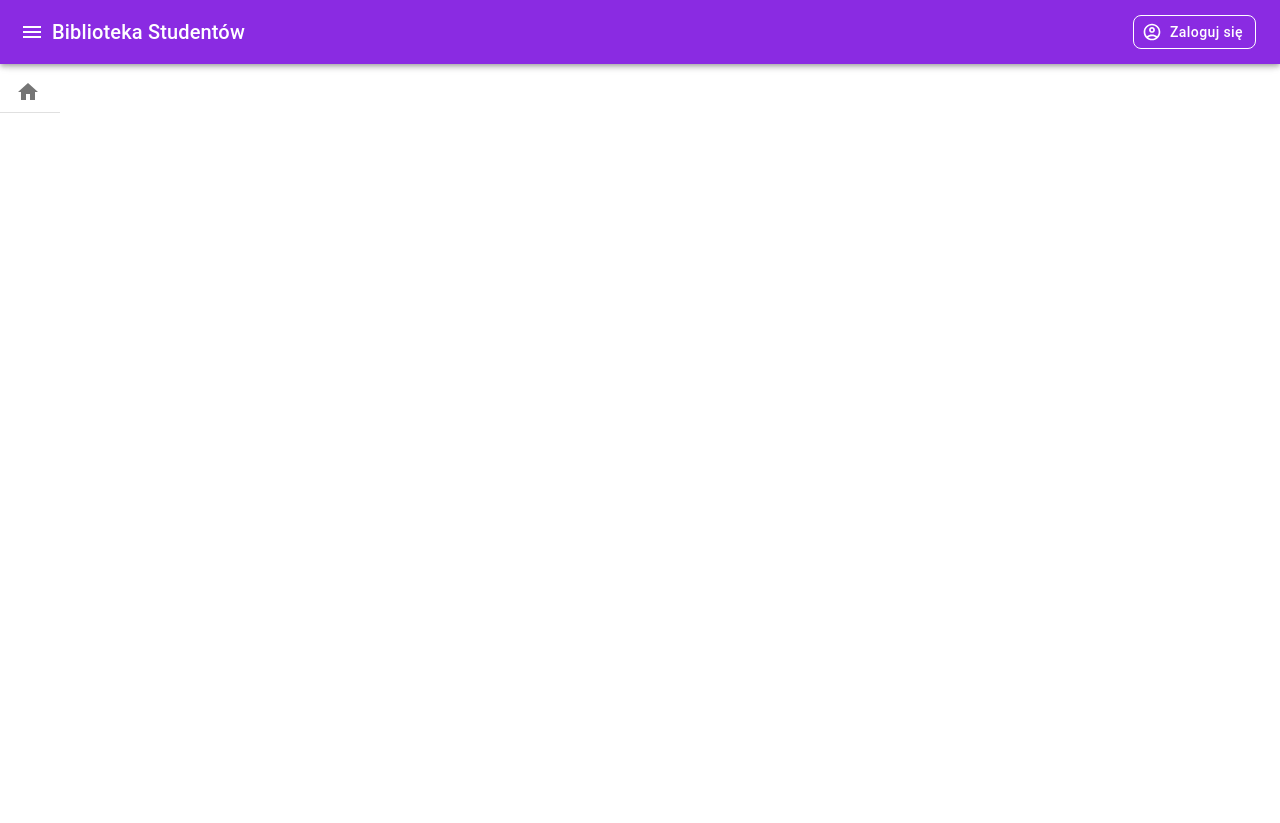
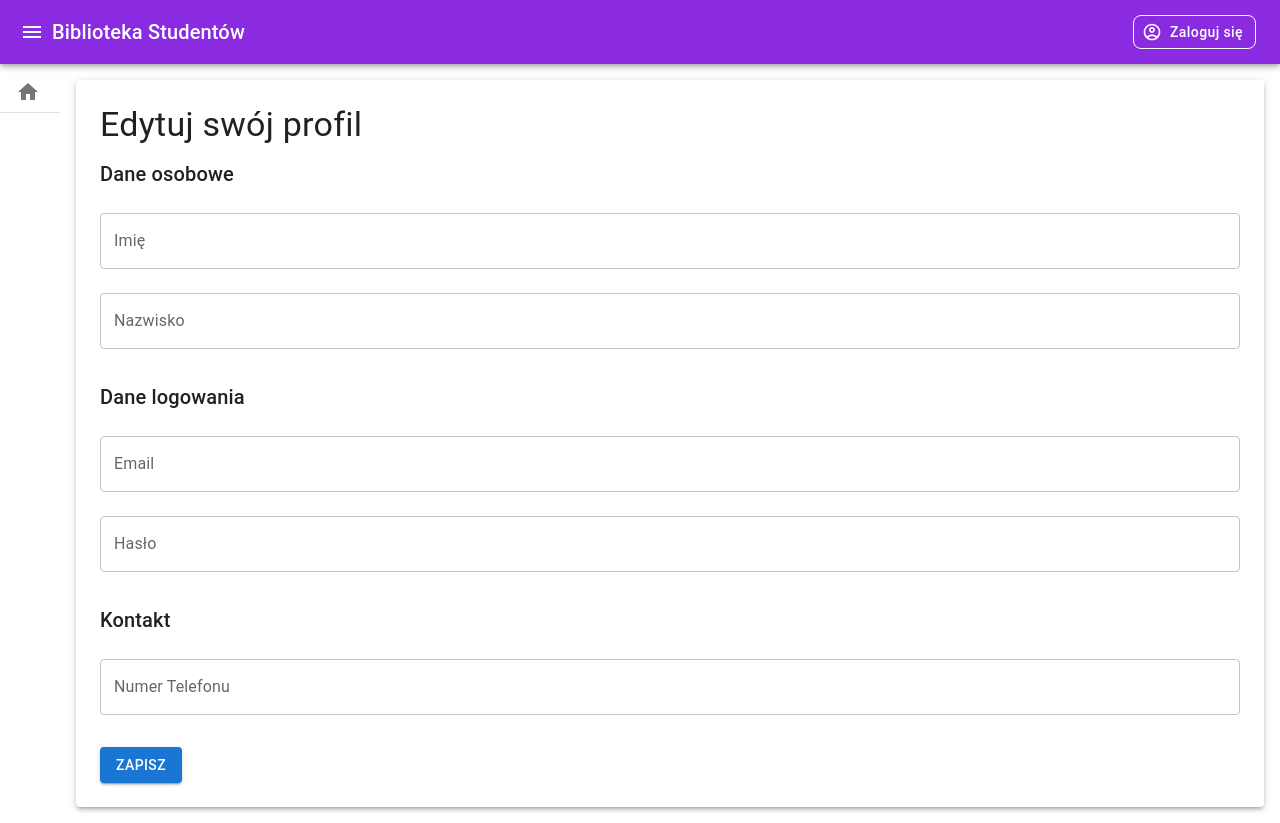
Before and after one commit to flexx01/library-front, a React (Create React App) app: page /profiledit in a window 1280 px wide. Before the commit the page ends 800 px from the top, so only its background shows below. Built offline with nearby package versions, Linux system fonts and the light colour scheme.

Commit message:
Panel użytkownika

```diff
--- a/src/App.js
+++ b/src/App.js
@@ -6,6 +6,7 @@ import NavigationMenu from "./components/NavigationMenu";
 import Home from "./screens/Home";
 import Login from "./screens/Login";
 import AdminPage from "./screens/AdminPage";
+import UserProfileEdit from "./screens/UserProfileEdit";
 import { AuthProvider } from "./context/AuthContext";
 import PrivateRoute from "./context/PrivateRoute"; // Import komponentu PrivateRoute
 
@@ -40,6 +41,7 @@ const App = () => {
           >
             <Routes>
               <Route path="/" element={<Home />} />
+              <Route path="/profiledit" element={<UserProfileEdit />} />
               <Route path="/login" element={<Login />} />
               <Route element={<PrivateRoute role="ADMIN" />}>
                 <Route path="/admin/*" element={<AdminPage />} />
--- a/src/components/Header.js
+++ b/src/components/Header.js
@@ -72,8 +72,10 @@ const Header = ({ toggleDrawer }) => {
               open={Boolean(anchorEl)}
               onClose={handleMenuClose}
             >
+              <MenuItem component={Link} to="/profiledit">
+                Ustawienia Profilu
+              </MenuItem>
               <MenuItem onClick={handleLogout}>Wyloguj się</MenuItem>
-              {/* Add more menu items as needed */}
             </Menu>
           </>
         ) : (
--- a/src/screens/AdminPage.js
+++ b/src/screens/AdminPage.js
@@ -4,7 +4,7 @@ import { CssBaseline, Container, Box } from '@mui/material';
 import UserTable from '../components/UserTable';
 import UserEdit from '../components/UserEdit';
 import UserAdd from '../components/UserAdd';
-import PrivateRoute from '../context/PrivateRoute'; // Import PrivateRoute
+import PrivateRoute from '../context/PrivateRoute';
 
 const AdminPage = () => {
     return (
--- /dev/null
+++ b/src/screens/UserProfileEdit.js
@@ -0,0 +1,168 @@
+import React, { useState, useEffect, useContext } from 'react';
+import { useNavigate } from 'react-router-dom';
+import axiosInstance from '../api/axiosConfig';
+import { AuthContext } from '../context/AuthContext'; // Importowanie kontekstu autoryzacji
+import { Box, TextField, Button, Typography, Paper } from '@mui/material';
+
+const UserProfileEdit = () => {
+    const navigate = useNavigate();
+    const { user: authUser } = useContext(AuthContext); // Pobranie zalogowanego użytkownika z kontekstu
+    const [user, setUser] = useState({
+        id: 0,
+        firstName: '',
+        lastName: '',
+        password: '',
+        email: '',
+        loans: null,
+        role: '',
+        phoneNumber: ''
+    });
+    const [errors, setErrors] = useState({});
+
+    useEffect(() => {
+        const fetchUser = async () => {
+            try {
+                console.log('Fetching user with ID:', authUser.id); // Logowanie ID użytkownika
+                const response = await axiosInstance.get(`/api/users?id=${authUser.id}`);
+                console.log('User data:', response.data); // Logowanie danych użytkownika
+                setUser({
+                    id: response.data.id,
+                    firstName: response.data.firstName,
+                    lastName: response.data.lastName,
+                    password: '',
+                    email: response.data.email,
+                    loans: response.data.loans,
+                    role: response.data.role,
+                    phoneNumber: response.data.phoneNumber
+                });
+            } catch (error) {
+                console.error("There was an error fetching the user data!", error);
+            }
+        };
+
+        if (authUser) {
+            fetchUser();
+        }
+    }, [authUser]);
+
+    const handleInputChange = (e) => {
+        const { name, value } = e.target;
+        setUser({ ...user, [name]: value });
+    };
+
+    const validate = () => {
+        let tempErrors = {};
+        tempErrors.firstName = user.firstName ? "" : "To pole jest wymagane.";
+        tempErrors.lastName = user.lastName ? "" : "To pole jest wymagane.";
+        tempErrors.password = user.password ? "" : "To pole jest wymagane.";
+        tempErrors.email = user.email ? "" : "To pole jest wymagane.";
+        tempErrors.phoneNumber = user.phoneNumber ? "" : "To pole jest wymagane.";
+        setErrors(tempErrors);
+        return Object.values(tempErrors).every(x => x === "");
+    };
+
+    const handleSave = async () => {
+        if (validate()) {
+            try {
+                console.log('Updating user with data:', user); // Logowanie danych użytkownika
+                const response = await axiosInstance.put(`/api/users`, user);
+                console.log('Response:', response); // Logowanie odpowiedzi serwera
+            } catch (error) {
+                console.error("There was an error updating the user data!", error);
+            }
+        }
+    };
+
+    const handleSaveAndNavigate = async () => {
+        if (validate()) {
+            await handleSave();
+            navigate('/'); // Przekierowanie po zapisaniu zmian
+        }
+    };
+
+    return (
+        <Box sx={{ padding: 2 }}>
+            <Paper elevation={3} sx={{ padding: 3 }}>
+                <Typography variant="h4" gutterBottom>
+                    Edytuj swój profil
+                </Typography>
+                <Box sx={{ marginBottom: 3 }}>
+                    <Typography variant="h6" gutterBottom>
+                        Dane osobowe
+                    </Typography>
+                    <TextField
+                        label="Imię"
+                        name="firstName"
+                        value={user.firstName}
+                        onChange={handleInputChange}
+                        fullWidth
+                        margin="normal"
+                        error={!!errors.firstName}
+                        helperText={errors.firstName}
+                    />
+                    <TextField
+                        label="Nazwisko"
+                        name="lastName"
+                        value={user.lastName}
+                        onChange={handleInputChange}
+                        fullWidth
+                        margin="normal"
+                        error={!!errors.lastName}
+                        helperText={errors.lastName}
+                    />
+                </Box>
+                <Box sx={{ marginBottom: 3 }}>
+                    <Typography variant="h6" gutterBottom>
+                        Dane logowania
+                    </Typography>
+                    <TextField
+                        label="Email"
+                        name="email"
+                        value={user.email}
+                        onChange={handleInputChange}
+                        fullWidth
+                        margin="normal"
+                        error={!!errors.email}
+                        helperText={errors.email}
+                    />
+                    <TextField
+                        label="Hasło"
+                        name="password"
+                        type="password"
+                        value={user.password}
+                        onChange={handleInputChange}
+                        fullWidth
+                        margin="normal"
+                        error={!!errors.password}
+                        helperText={errors.password}
+                    />
+                </Box>
+                <Box sx={{ marginBottom: 3 }}>
+                    <Typography variant="h6" gutterBottom>
+                        Kontakt
+                    </Typography>
+                    <TextField
+                        label="Numer Telefonu"
+                        name="phoneNumber"
+                        value={user.phoneNumber}
+                        onChange={handleInputChange}
+                        fullWidth
+                        margin="normal"
+                        error={!!errors.phoneNumber}
+                        helperText={errors.phoneNumber}
+                    />
+                </Box>
+                <Button
+                    variant="contained"
+                    color="primary"
+                    onClick={handleSaveAndNavigate} // Wywołuje funkcję, która zapisuje i nawiguję
+                >
+                    Zapisz
+                </Button>
+            </Paper>
+        </Box>
+    );
+};
+
+export default UserProfileEdit;
+// Eksportowanie komponentu UserProfileEdit jako domyślnego eksportu
```
